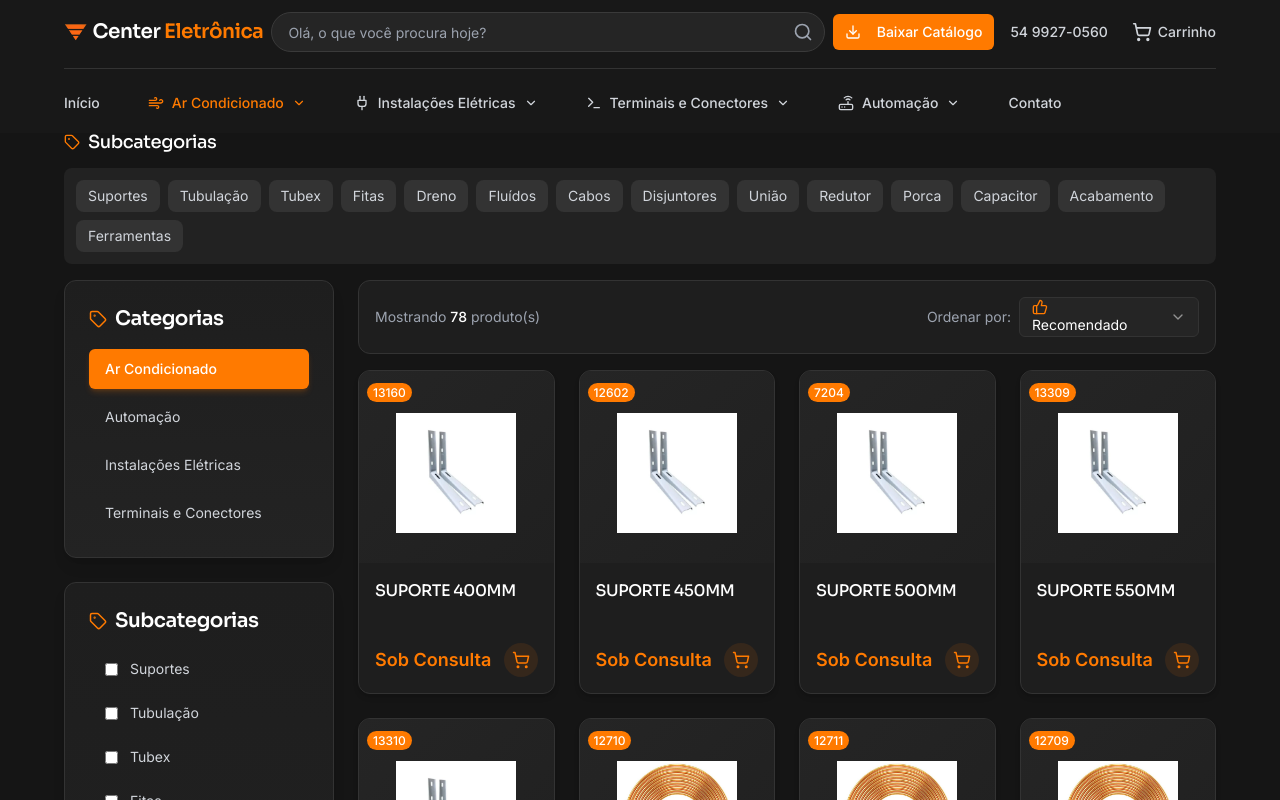
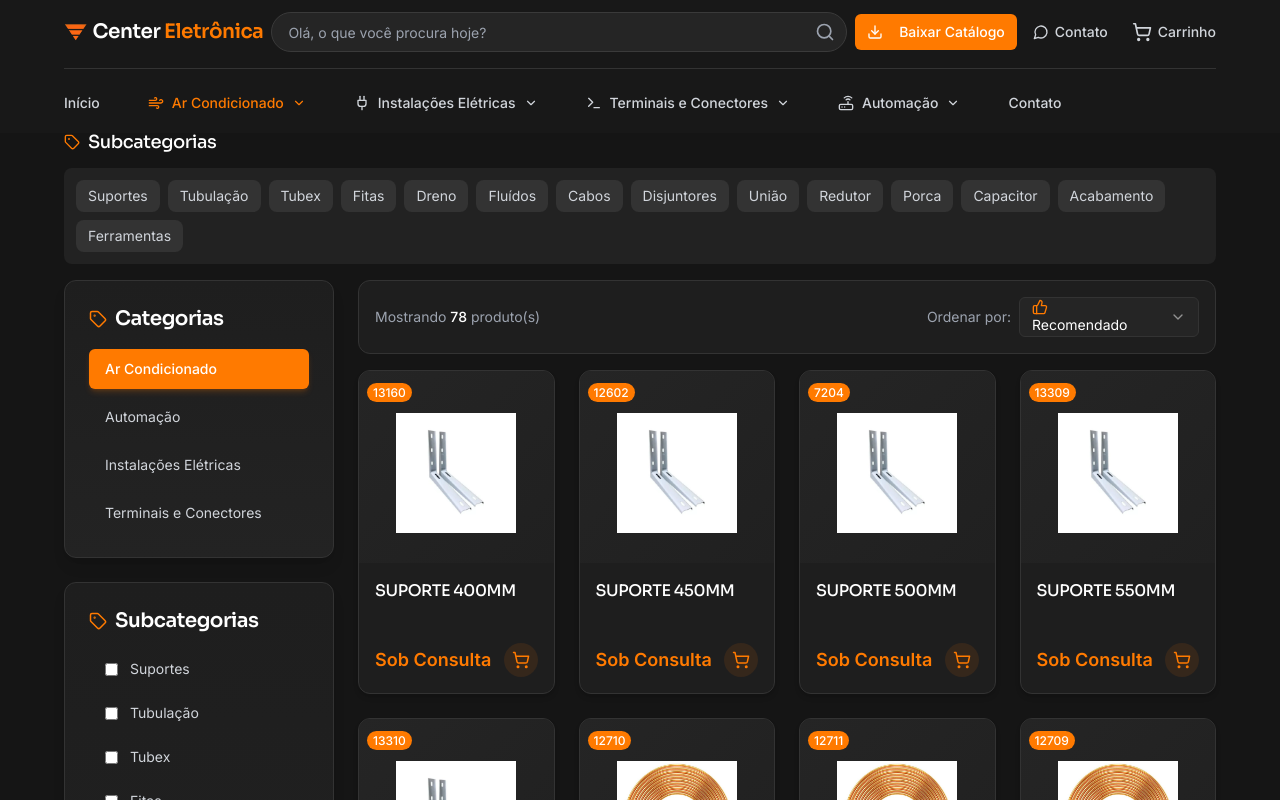
Before and after one commit to centereletronicagv/sitecentereletronica, a React (Vite) app: page /categoria/ar-condicionado in a window 1280 px wide. Shown: the top 800 px of the page. Built offline with nearby package versions, Linux system fonts and the light colour scheme; a web font is replaced by a local one.

Commit message:
Replace phone number with WhatsApp link
Replaces the phone number in the navbar with a "Contato" link that opens a WhatsApp chat.

```diff
--- a/src/components/Navbar.tsx
+++ b/src/components/Navbar.tsx
@@ -1,6 +1,6 @@
 import { useState, useEffect, FormEvent } from 'react';
 import { Link, useLocation, useNavigate } from 'react-router-dom';
-import { Menu, X, Search, Wind, Plug, Terminal, Router, ChevronDown, ChevronRight, ShoppingCart, Grid2X2 } from 'lucide-react';
+import { Menu, X, Search, Wind, Plug, Terminal, Router, ChevronDown, ChevronRight, ShoppingCart, Grid2X2, MessageCircle } from 'lucide-react';
 import { Input } from './ui/input';
 import { useCart } from '@/context/CartContext';
 import CartModal from './CartModal';
@@ -170,6 +170,13 @@ export default function Navbar() {
     setIsMenuOpen(false);
   };
 
+  const handleWhatsAppClick = () => {
+    const phoneNumber = '5499270560';
+    const message = 'Olá! Gostaria de mais informações sobre os produtos da Center Eletrônica.';
+    const whatsappUrl = `https://wa.me/${phoneNumber}?text=${encodeURIComponent(message)}`;
+    window.open(whatsappUrl, '_blank');
+  };
+
   return (
     <header className="w-full">
       <div
@@ -224,12 +231,13 @@ export default function Navbar() {
                   />
                 )}
 
-                <a
-                  href="tel:5499270560"
+                <button
+                  onClick={handleWhatsAppClick}
                   className="flex items-center gap-1.5 text-gray-300 hover:text-center-orange transition-colors"
                 >
-                  <span className="text-sm font-medium">54 9927-0560</span>
-                </a>
+                  <MessageCircle size={16} />
+                  <span className="text-sm font-medium">Contato</span>
+                </button>
               </div>
 
               <div className="flex items-center gap-5">
@@ -407,12 +415,13 @@ export default function Navbar() {
               </button>
             </div>
 
-            <a
-              href="tel:5499270560"
+            <button
+              onClick={handleWhatsAppClick}
               className="mt-2 flex items-center gap-2 px-4 py-3 text-base font-medium text-white bg-center-orange rounded-md"
             >
-              <span>Ligar: 54 9927-0560</span>
-            </a>
+              <MessageCircle size={18} />
+              <span>Contato WhatsApp</span>
+            </button>
           </nav>
         </div>
       </div>
```
